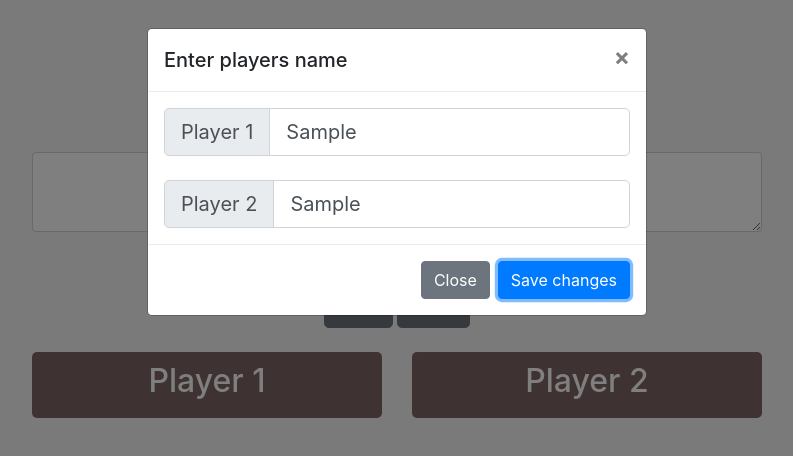
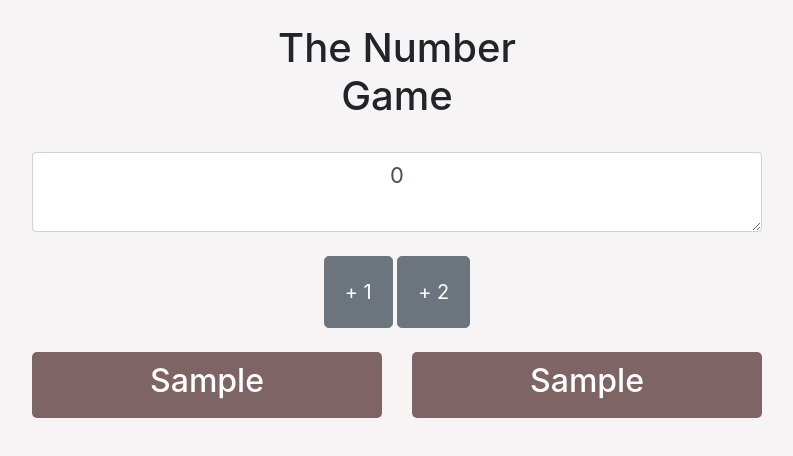
Before and after one commit to dsaurabh-123/Number-Game, a plain HTML site: page index.html in a window 1280 px wide. Both pictures are taken after typing "Sample", "Sample" into the empty fields and a click on the button "Save changes". Shown: the whole page, without its empty margins (243-1036 px from the left). Drawn offline with nearby package versions, Linux system fonts and the light colour scheme.

Commit message:
commit 3
function added to fetch names of player

```diff
--- a/index.html
+++ b/index.html
@@ -42,13 +42,13 @@
 				<div class="row">
 					<div class="col">
 						<div class="create_box pla1">
-							<h2>Player 1</h2>
+							<h2 id="play1"></h2>
 						</div>
 
 					</div>
 					<div class="col">
 						<div class="create_box pla2">
-							<h2>Player 2</h2>
+							<h2 id="play2"></h2>
 						</div>
 					</div>
 				</div>
@@ -75,21 +75,21 @@
       		<div class="input-group-prepend">
       			<span class="input-group-text" id="inputGroup-sizing-lg">Player 1 </span>
       		</div>
-      		<input type="text" class="form-control" aria-label="Sizing example input" aria-describedby="inputGroup-sizing-lg">
+      		<input type="text" class="form-control" aria-label="Sizing example input" aria-describedby="inputGroup-sizing-lg" id="player1_name">
        </div><br>
 
        <div class="input-group input-group-lg">
       		<div class="input-group-prepend">
       			<span class="input-group-text" id="inputGroup-sizing-lg">Player 2 </span>
       		</div>
-      		<input type="text" class="form-control" aria-label="Sizing example input" aria-describedby="inputGroup-sizing-lg">
+      		<input type="text" class="form-control" aria-label="Sizing example input" aria-describedby="inputGroup-sizing-lg" id="player2_name">
        </div>
 
 
       </div>
       <div class="modal-footer">
         <button type="button" class="btn btn-secondary" data-dismiss="modal">Close</button>
-        <button type="button" class="btn btn-primary">Save changes</button>
+        <button type="button" class="btn btn-primary" onclick="saveplayer()" data-dismiss="modal">Save changes</button>
       </div>
     </div>
   </div>
--- a/main.js
+++ b/main.js
@@ -16,3 +16,14 @@ function add(val){
 	console.log(tot);
 	console.log(flag);
 }
+
+
+
+
+function saveplayer(){
+	var p1= document.getElementById('player1_name').value;
+	var p2= document.getElementById('player2_name').value;
+
+	document.getElementById("play1").innerHTML=p1;
+		document.getElementById("play2").innerHTML=p2;
+}
```
